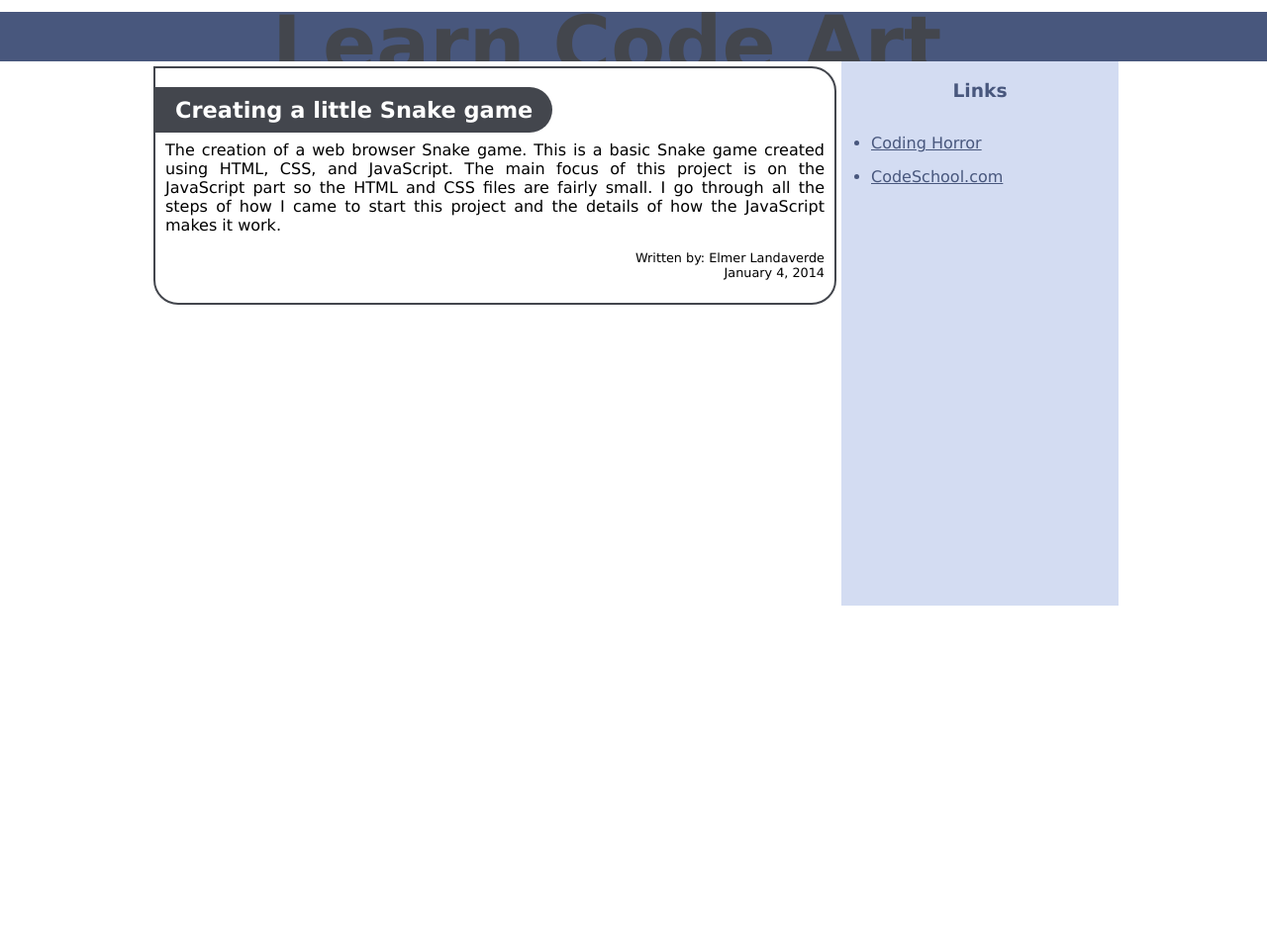
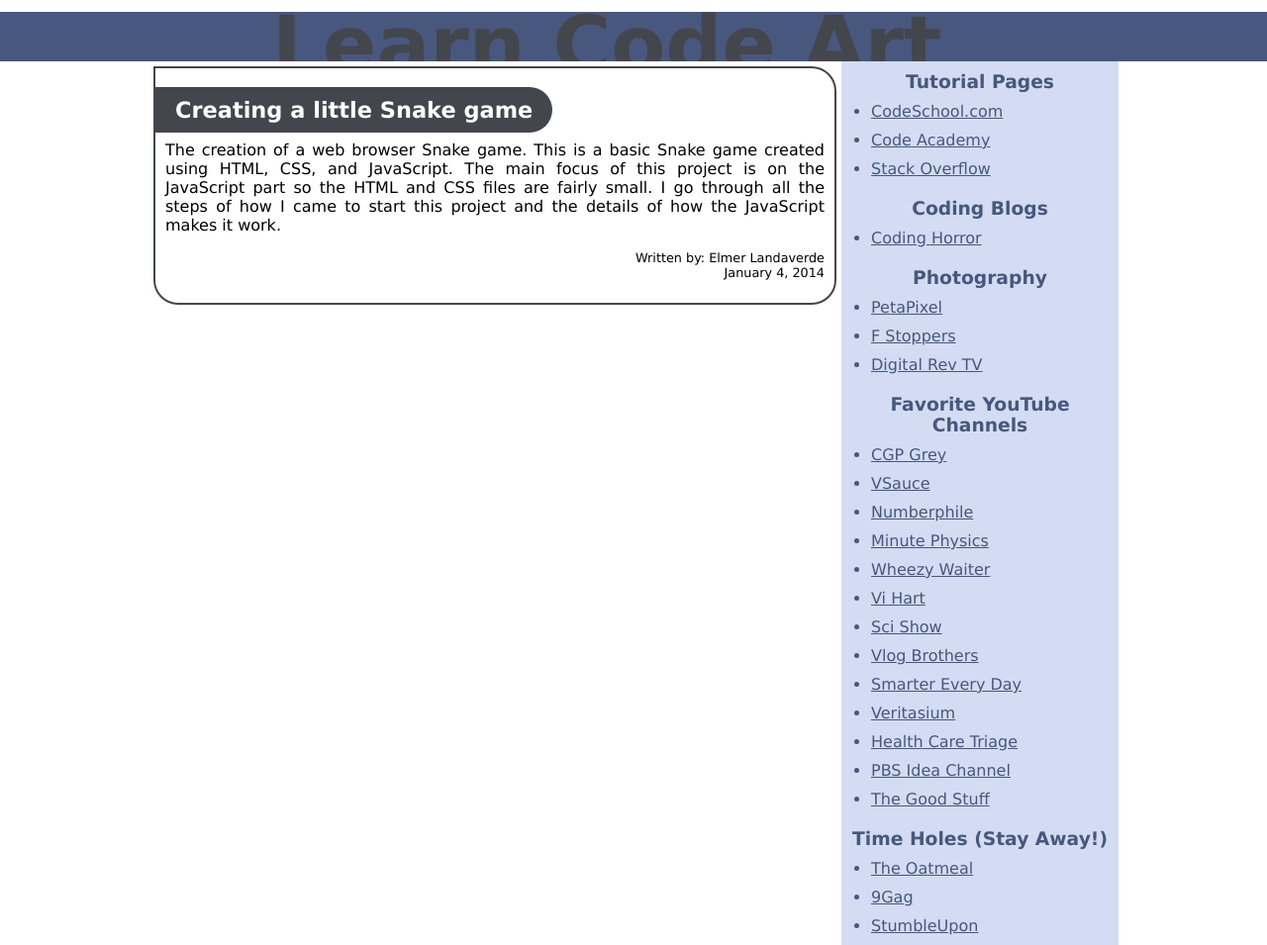
Before and after one commit to elmerland/home_page, a PHP site: page / in a window 1280 px wide. Shown: the part 188-1143 px from the top of the page at 99% size. Before the commit the page ends 800 px from the top, so only its background shows below. Run offline with PHP 8.4, Linux system fonts and the light colour scheme; some libraries are stand-ins or nearby versions.

Commit message:
Added links to main page

```diff
--- a/css/main.css
+++ b/css/main.css
@@ -46,15 +46,17 @@ body {
 
 #main aside h3 {
 	text-align: center;
+	margin: 10px 0 10px 0 ;
 	color: #48577D;
 }
 
 #main aside ul {
+	margin: 5px 0 0 0;
 	padding: 0 0 0 30px;
 }
 
 #main aside li {
-	padding: 15px 0 0 0;
+	padding: 0 0 10px 0;
 }
 
 #main aside li, #main aside a{
--- a/index.html
+++ b/index.html
@@ -45,11 +45,52 @@
 		</section>
 		<aside>
 			<header>
-				<h3>Links</h3>
+				<h3>Tutorial Pages</h3>
+			</header>
+			<ul>
+				<li><a title="Code School" href="https://www.codeschool.com/" target="_blank">CodeSchool.com</a></li>
+				<li><a title="Code Academy" href="http://www.codecademy.com/" target="_blank">Code Academy</a></li>
+				<li><a title="Stack Overflow" href="http://stackoverflow.com/" target="_blank">Stack Overflow</a></li>
+			</ul>
+			<header>
+				<h3>Coding Blogs</h3>
 			</header>
 			<ul>
 				<li><a title="Coding Horror" href="http://www.codinghorror.com/blog/" target="_blank">Coding Horror</a></li>
-				<li><a title="Code School" href="https://www.codeschool.com/" target="_blank">CodeSchool.com</a></li>
+			</ul>
+			<header>
+				<h3>Photography</h3>
+			</header>
+			<ul>
+				<li><a title="Peta Pixel" href="http://petapixel.com/" target="_blank">PetaPixel</a></li>
+				<li><a title="F Stoppers" href="http://fstoppers.com/" target="_blank">F Stoppers</a></li>
+				<li><a title="Digital Rev" href="http://www.youtube.com/user/DigitalRevCom" target="_blank">Digital Rev TV</a></li>
+			</ul>
+			<header>
+				<h3>Favorite YouTube Channels</h3>
+			</header>
+			<ul>
+				<li><a title="CGP Grey" href="http://www.youtube.com/channel/UC2C_jShtL725hvbm1arSV9w" target="_blank">CGP Grey</a></li>
+				<li><a title="VSauce" href="http://www.youtube.com/channel/UC6nSFpj9HTCZ5t-N3Rm3-HA" target="_blank">VSauce</a></li>
+				<li><a title="Numberphile" href="http://www.youtube.com/channel/UCoxcjq-8xIDTYp3uz647V5A" target="_blank">Numberphile</a></li>
+				<li><a title="Minute Physics" href="http://www.youtube.com/channel/UCUHW94eEFW7hkUMVaZz4eDg" target="_blank">Minute Physics</a></li>
+				<li><a title="Wheezy Waiter" href="http://www.youtube.com/channel/UCQL5ABUvwY7YoW5lgMyAS_w" target="_blank">Wheezy Waiter</a></li>
+				<li><a title="Vi Hart" href="http://www.youtube.com/channel/UCOGeU-1Fig3rrDjhm9Zs_wg" target="_blank">Vi Hart</a></li>
+				<li><a title="Sci Show" href="http://www.youtube.com/channel/UCZYTClx2T1of7BRZ86-8fow" target="_blank">Sci Show</a></li>
+				<li><a title="Vlog Brothers" href="http://www.youtube.com/channel/UCGaVdbSav8xWuFWTadK6loA" target="_blank">Vlog Brothers</a></li>
+				<li><a title="Smarter Every Day" href="http://www.youtube.com/channel/UC6107grRI4m0o2-emgoDnAA" target="_blank">Smarter Every Day</a></li>
+				<li><a title="Veritasium" href="http://www.youtube.com/channel/UCHnyfMqiRRG1u-2MsSQLbXA" target="_blank">Veritasium</a></li>
+				<li><a title="Health Care Triage" href="http://www.youtube.com/channel/UCabaQPYxxKepWUsEVQMT4Kw" target="_blank">Health Care Triage</a></li>
+				<li><a title="PBS Idea Channel" href="http://www.youtube.com/channel/UC3LqW4ijMoENQ2Wv17ZrFJA" target="_blank">PBS Idea Channel</a></li>
+				<li><a title="The Good Stuff" href="http://www.youtube.com/channel/UCxu3mVAacTdrLPfwTsAEUzg" target="_blank">The Good Stuff</a></li>
+			</ul>
+			<header>
+				<h3>Time Holes (Stay Away!)</h3>
+			</header>
+			<ul>
+				<li><a title="The Oatmeal" href="http://theoatmeal.com/" target="_blank">The Oatmeal</a></li>
+				<li><a title="9 Gag" href="http://9gag.com/" target="_blank">9Gag</a></li>
+				<li><a title="Stumble Upon" href="http://www.stumbleupon.com" target="_blank">StumbleUpon</a></li>
 			</ul>
 		</aside>
 	</div>
--- a/js/articleHeader.js
+++ b/js/articleHeader.js
@@ -5,6 +5,7 @@ window.onload = function () {
 }
 
 function backToTopAnimation() {
+	$(".toTop").hide();
 	$(window).scroll(function() {
 		if($(this).scrollTop() > 250) {
 		    $('.toTop').fadeIn();
@@ -71,14 +72,14 @@ function addPageNav() {
 
 	var aboutLink = document.createElement("a");
 	aboutLink.title = "About";
-	aboutLink.href = "../about.html";
+	aboutLink.href = "../pages/about.html";
 	aboutLink.innerHTML = "About";
 
 	var resume = document.createElement("li");
 
 	var resumeLink = document.createElement("a");
 	resumeLink.title = "Resume";
-	resumeLink.href = "../resume.html";
+	resumeLink.href = "../pages/resume.html";
 	resumeLink.innerHTML = "R&eacute;sum&eacute;";
 
 	home.appendChild(homeLink);
--- a/js/mainHeader.js
+++ b/js/mainHeader.js
@@ -41,21 +41,21 @@ function addPageNav() {
 
 	var homeLink = document.createElement("a");
 	homeLink.title = "Home";
-	homeLink.href = "index.html";
+	homeLink.href = "pages/index.html";
 	homeLink.innerHTML = "Home";
 
 	var about = document.createElement("li");
 
 	var aboutLink = document.createElement("a");
 	aboutLink.title = "About";
-	aboutLink.href = "about.html";
+	aboutLink.href = "pages/about.html";
 	aboutLink.innerHTML = "About";
 
 	var resume = document.createElement("li");
 
 	var resumeLink = document.createElement("a");
 	resumeLink.title = "Resume";
-	resumeLink.href = "resume.html";
+	resumeLink.href = "pages/resume.html";
 	resumeLink.innerHTML = "R&eacute;sum&eacute;";
 
 	home.appendChild(homeLink);
```
Also changed, not shown: pages/about.html (+6 -6 lines), pages/resume.html (+6 -6 lines).
